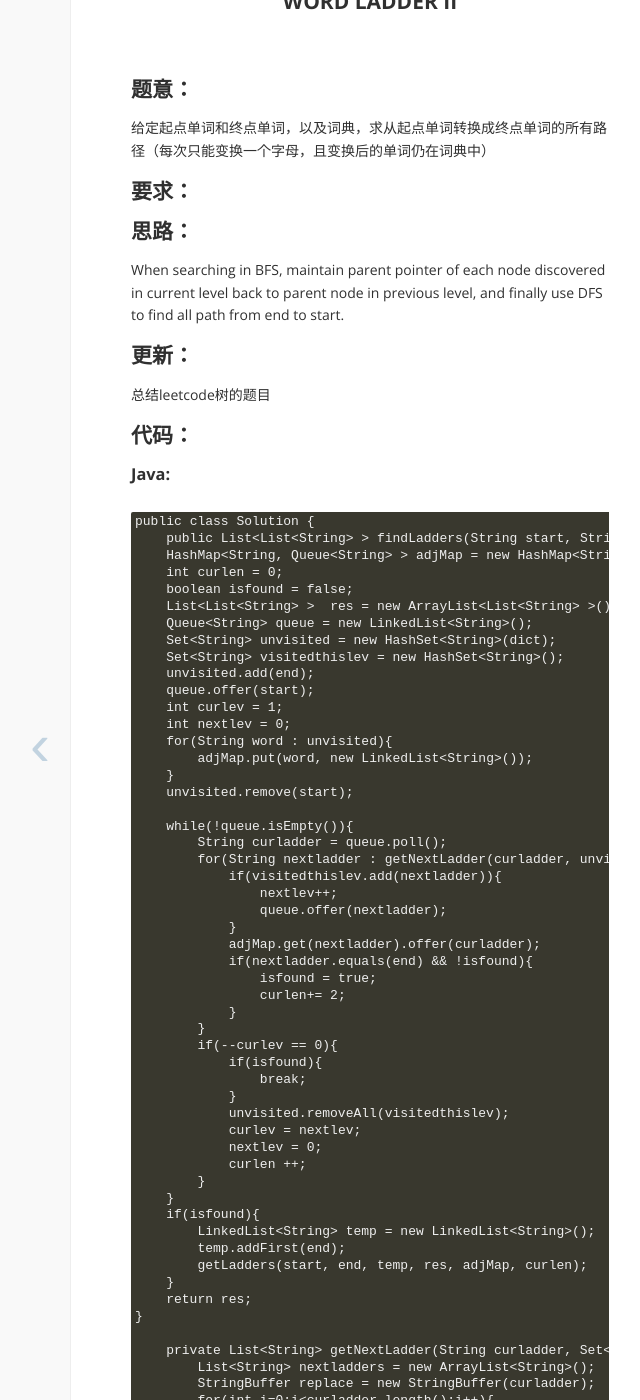
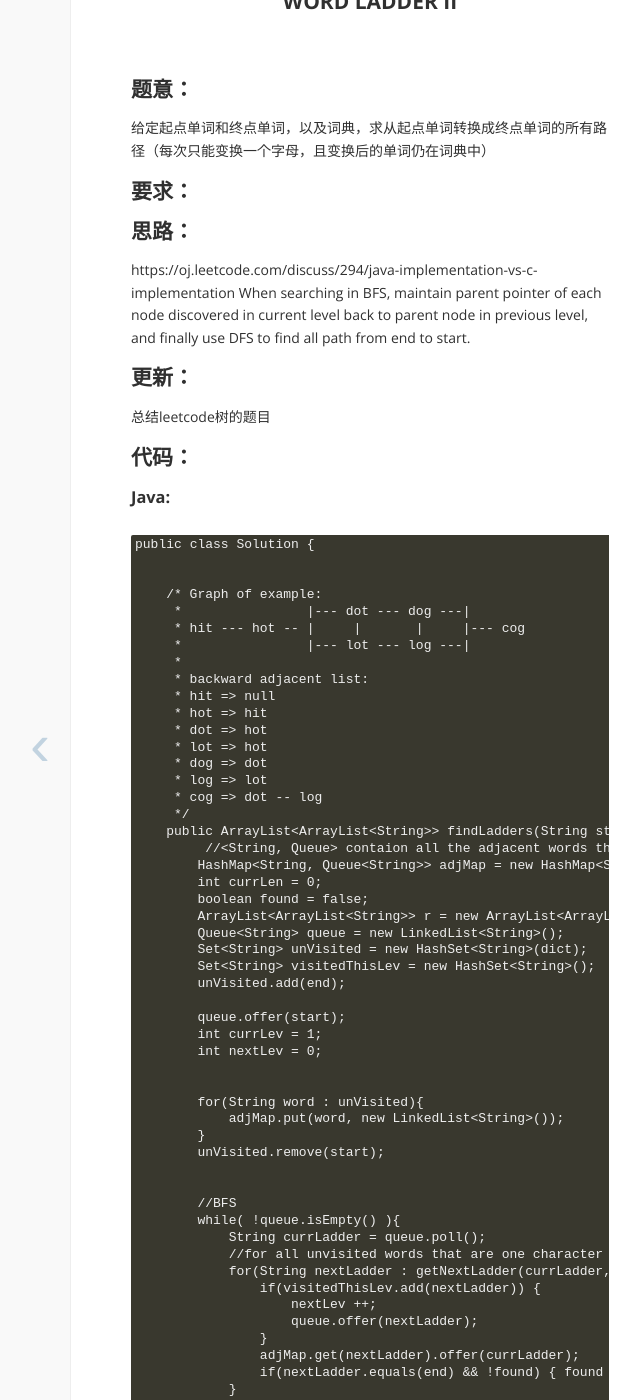
Before and after one commit to oldoldb/MyCodeForLeetCode, a Jekyll site: the page built from _posts/2014-09-18-Word-Ladder-II.md, in a window 1280 px wide and 1400 px high, scrolled down 348 px. Shown: the whole window, without its empty margins (270-910 px from the left). Built offline with Jekyll 4.4.1, drawn with Linux system fonts in a browser that asks for light colours; Markdown is read by kramdown in place of the engine named in the settings; comment, search, counter and statistics services are not loaded; some of the changed text lies outside the part shown.

Commit message:
update word ladder ii

```diff
--- a/_posts/2014-09-18-Word-Ladder-II.md
+++ b/_posts/2014-09-18-Word-Ladder-II.md
@@ -12,6 +12,7 @@ disqus: y
 
 
 ## 思路：
+https://oj.leetcode.com/discuss/294/java-implementation-vs-c-implementation
 When searching in BFS, maintain parent pointer of each node discovered in current level back to parent node in previous level, and finally use DFS to find all path from end to start.
 
 ## 更新：
@@ -23,79 +24,105 @@ When searching in BFS, maintain parent pointer of each node discovered in curren
 
 {% highlight Java %}
 public class Solution {
-    public List<List<String> > findLadders(String start, String end, HashSet<String> dict){
-    HashMap<String, Queue<String> > adjMap = new HashMap<String, Queue<String> >();
-    int curlen = 0;
-    boolean isfound = false;
-    List<List<String> >  res = new ArrayList<List<String> >();
-    Queue<String> queue = new LinkedList<String>();
-    Set<String> unvisited = new HashSet<String>(dict);
-    Set<String> visitedthislev = new HashSet<String>();
-    unvisited.add(end);
-    queue.offer(start);
-    int curlev = 1;
-    int nextlev = 0;
-    for(String word : unvisited){
-        adjMap.put(word, new LinkedList<String>());
-    }
-    unvisited.remove(start);
 
-    while(!queue.isEmpty()){
-        String curladder = queue.poll();
-        for(String nextladder : getNextLadder(curladder, unvisited)){
-            if(visitedthislev.add(nextladder)){
-                nextlev++;
-                queue.offer(nextladder);
+
+    /* Graph of example:
+     *                |--- dot --- dog ---|
+     * hit --- hot -- |     |       |     |--- cog
+     *                |--- lot --- log ---|
+     *
+     * backward adjacent list:
+     * hit => null
+     * hot => hit
+     * dot => hot
+     * lot => hot
+     * dog => dot
+     * log => lot
+     * cog => dot -- log
+     */
+    public ArrayList<ArrayList<String>> findLadders(String start, String end, HashSet<String> dict) {
+         //<String, Queue> contaion all the adjacent words that is discover in its previous level
+        HashMap<String, Queue<String>> adjMap = new HashMap<String, Queue<String>>();
+        int currLen = 0;
+        boolean found = false;
+        ArrayList<ArrayList<String>> r = new ArrayList<ArrayList<String>>();//results
+        Queue<String> queue = new LinkedList<String>();                     //queue for BFS
+        Set<String> unVisited = new HashSet<String>(dict);                  //unvisited words
+        Set<String> visitedThisLev = new HashSet<String>();                 //check words visited during same level
+        unVisited.add(end);
+
+        queue.offer(start);
+        int currLev = 1;
+        int nextLev = 0;
+
+
+        for(String word : unVisited){
+            adjMap.put(word, new LinkedList<String>());
+        }
+        unVisited.remove(start);
+
+
+        //BFS
+        while( !queue.isEmpty() ){
+            String currLadder = queue.poll();
+            //for all unvisited words that are one character change from current word
+            for(String nextLadder : getNextLadder(currLadder, unVisited)){
+                if(visitedThisLev.add(nextLadder)) {
+                    nextLev ++;
+                    queue.offer(nextLadder);
+                }
+                adjMap.get(nextLadder).offer(currLadder);
+                if(nextLadder.equals(end) && !found) { found = true; currLen+=2;}
             }
-            adjMap.get(nextladder).offer(curladder);
-            if(nextladder.equals(end) && !isfound){
-                isfound = true;
-                curlen+= 2;
+
+            if(--currLev == 0){
+                if(found) break;
+                unVisited.removeAll(visitedThisLev);
+                currLev = nextLev;
+                nextLev = 0;
+                currLen ++;
             }
         }
-        if(--curlev == 0){
-            if(isfound){
-                break;
-            }
-            unvisited.removeAll(visitedthislev);
-            curlev = nextlev;
-            nextlev = 0;
-            curlen ++;
+
+        if(found){
+            LinkedList<String> p =new LinkedList<String>();
+            p.addFirst(end);
+            getLadders(start, end, p , r, adjMap, currLen);
         }
+
+        return r;
     }
-    if(isfound){
-        LinkedList<String> temp = new LinkedList<String>();
-        temp.addFirst(end);
-        getLadders(start, end, temp, res, adjMap, curlen);
-    }
-    return res;
-}
 
-    private List<String> getNextLadder(String curladder, Set<String> unvisited){
-        List<String> nextladders = new ArrayList<String>();
-        StringBuffer replace = new StringBuffer(curladder);
-        for(int i=0;i<curladder.length();i++){
+    //get all unvisited words that are one character change from current word
+    private ArrayList<String> getNextLadder(String currLadder, Set<String> unVisited){
+        ArrayList<String> nextLadders = new ArrayList<String>();
+        StringBuffer replace = new StringBuffer(currLadder);
+        for(int i = 0; i < currLadder.length(); i++){
             char old = replace.charAt(i);
-            for(char ch='a';ch<='z';ch++){
+            for(char ch = 'a'; ch <= 'z'; ch++){
                 replace.setCharAt(i, ch);
                 String replaced = replace.toString();
-                if(ch!=curladder.charAt(i) && unvisited.contains(replaced)){
-                    nextladders.add(replaced);
+                if(ch != currLadder.charAt(i) && unVisited.contains(replaced) ){
+                    nextLadders.add(replaced);
                 }
             }
             replace.setCharAt(i, old);
         }
-        return nextladders;
+        return nextLadders;
     }
-    private void getLadders(String start, String curladder, LinkedList<String> temp, List<List<String> > ans, HashMap<String, Queue<String> > adjMap, int len){
-        if(curladder.equals(start)){
-            ans.add(new ArrayList<String>(temp));
-        }else if(len>0){
-            Queue<String> adjs = adjMap.get(curladder);
+
+    // DFS to get all possible path from start to end
+    private void getLadders(String start, String currLadder, LinkedList<String> p, ArrayList<ArrayList<String>> solu,
+                            HashMap<String, Queue<String>> adjMap, int len){
+        if(currLadder.equals(start)){
+            solu.add(new ArrayList<String> (p));
+        }
+        else if(len > 0) {
+            Queue<String> adjs = adjMap.get(currLadder);
             for(String lad : adjs){
-                temp.addFirst(lad);
-                getLadders(start, lad, temp, ans, adjMap, len-1);
-                temp.removeFirst();
+                p.addFirst(lad);
+                getLadders(start, lad, p, solu, adjMap, len-1);
+                p.removeFirst();
             }
         }
     }
```
